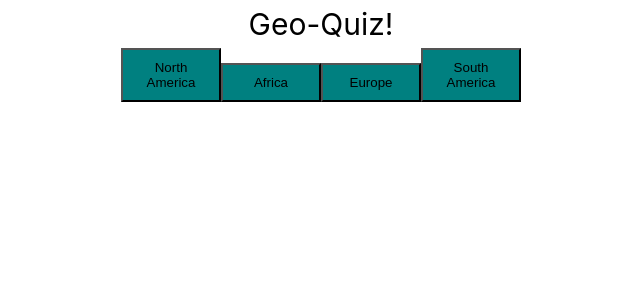
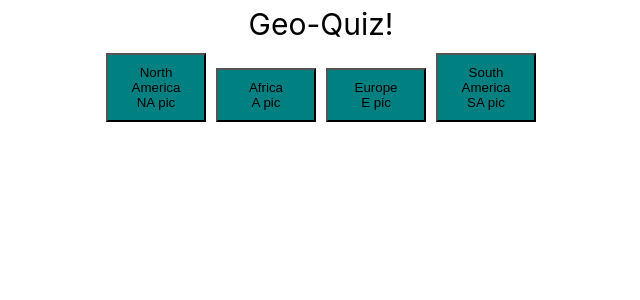
Before and after one commit to rachelCodes20/geography-quiz, a Vue app: page / in a window 1280 px wide. Shown: the top 300 px of the page, without its empty margins (319-959 px from the left). Built offline with nearby package versions, Linux system fonts and the light colour scheme.

Commit message:
readding about

```diff
--- a/src/App.vue
+++ b/src/App.vue
@@ -6,10 +6,19 @@ import { RouterLink, RouterView } from 'vue-router'
 
     <div class="quiz-container">
      <h1>Geo-Quiz!</h1>
-      <button>North America</button>
-      <button>Africa</button>
-      <button>Europe</button>
-      <button>South America</button>
+      <button>North America
+      <p>NA pic</p>
+      </button>
+      <button>
+      Africa
+      <p>A pic</p>
+      </button>
+      <button>Europe
+      <p>E pic</p>
+      </button>
+      <button>South America
+      <p>SA pic</p>
+      </button>
     </div>
 </template>
 
@@ -35,7 +44,9 @@ header {
 button {
   padding: 10px;
   width: 100px;
+  margin: 5px;
   background-color: teal;
+
 }
 
 .logo {
@@ -79,11 +90,6 @@ nav a:first-of-type {
     margin: 0 2rem 0 0;
   }
 
-  header .wrapper {
-    display: flex;
-    place-items: flex-start;
-    flex-wrap: wrap;
-  }
 
   nav {
     text-align: left;
--- a/src/components/TheWelcome.vue
+++ b/src/components/TheWelcome.vue
@@ -25,14 +25,6 @@ import SupportIcon from './icons/IconSupport.vue'
     </template>
     <template #heading>Tooling</template>
 
-    This project is served and bundled with
-    <a href="https://vitejs.dev/guide/features.html" target="_blank" rel="noopener">Vite</a>. The
-    recommended IDE setup is
-    <a href="https://code.visualstudio.com/" target="_blank" rel="noopener">VSCode</a> +
-    <a href="https://github.com/johnsoncodehk/volar" target="_blank" rel="noopener">Volar</a>. If
-    you need to test your components and web pages, check out
-    <a href="https://www.cypress.io/" target="_blank" rel="noopener">Cypress</a> and
-    <a href="https://on.cypress.io/component" target="_blank">Cypress Component Testing</a>.
 
     <br />
 
@@ -45,14 +37,6 @@ import SupportIcon from './icons/IconSupport.vue'
     </template>
     <template #heading>Ecosystem</template>
 
-    Get official tools and libraries for your project:
-    <a href="https://pinia.vuejs.org/" target="_blank" rel="noopener">Pinia</a>,
-    <a href="https://router.vuejs.org/" target="_blank" rel="noopener">Vue Router</a>,
-    <a href="https://test-utils.vuejs.org/" target="_blank" rel="noopener">Vue Test Utils</a>, and
-    <a href="https://github.com/vuejs/devtools" target="_blank" rel="noopener">Vue Dev Tools</a>. If
-    you need more resources, we suggest paying
-    <a href="https://github.com/vuejs/awesome-vue" target="_blank" rel="noopener">Awesome Vue</a>
-    a visit.
   </WelcomeItem>
 
   <WelcomeItem>
@@ -61,16 +45,7 @@ import SupportIcon from './icons/IconSupport.vue'
     </template>
     <template #heading>Community</template>
 
-    Got stuck? Ask your question on
-    <a href="https://chat.vuejs.org" target="_blank" rel="noopener">Vue Land</a>, our official
-    Discord server, or
-    <a href="https://stackoverflow.com/questions/tagged/vue.js" target="_blank" rel="noopener"
-      >StackOverflow</a
-    >. You should also subscribe to
-    <a href="https://news.vuejs.org" target="_blank" rel="noopener">our mailing list</a> and follow
-    the official
-    <a href="https://twitter.com/vuejs" target="_blank" rel="noopener">@vuejs</a>
-    twitter account for latest news in the Vue world.
+
   </WelcomeItem>
 
   <WelcomeItem>
```
